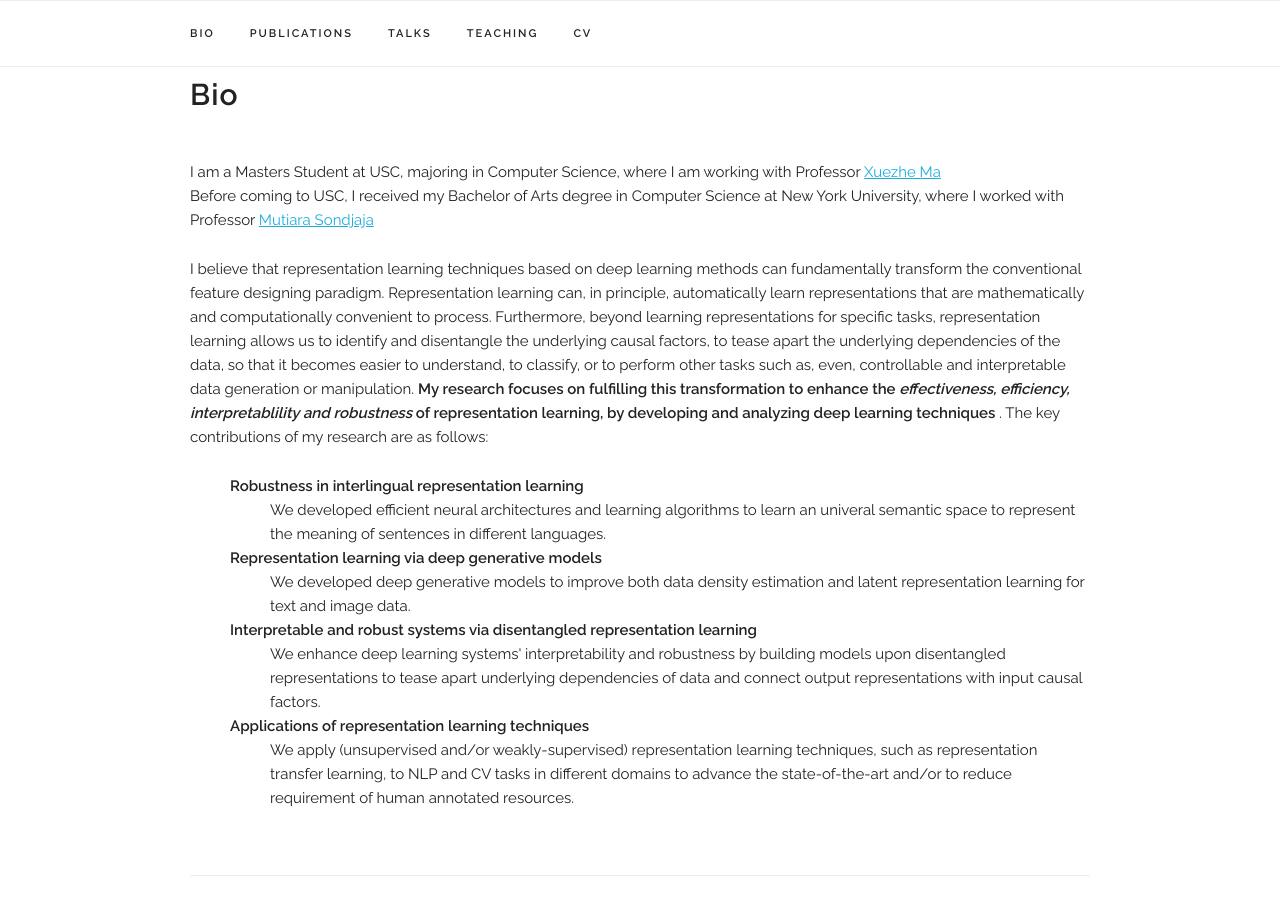
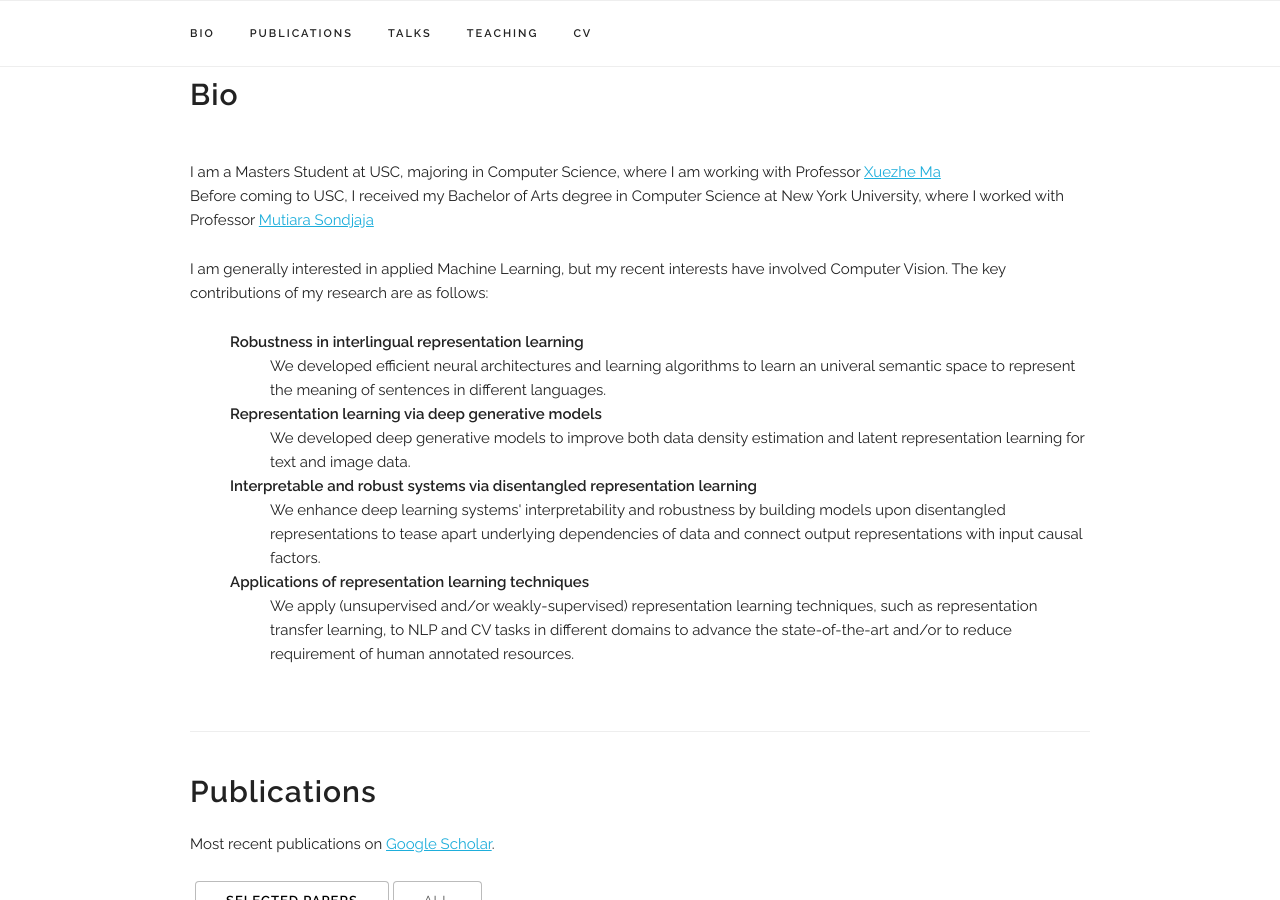
Before and after one commit to euigyuki/euigyuki.github.io, a Jekyll site: the page built from index.html, in a window 1280 px wide and 900 px high, scrolled down 413 px. Built offline with Jekyll 4.4.1, drawn with Linux system fonts in a browser that asks for light colours; some web fonts are replaced.

Commit message:
slight changes to the main info of my introduction

```diff
--- a/index.html
+++ b/index.html
@@ -12,13 +12,9 @@ title: Home
 
   </p>
   <p>
-    I believe that representation learning techniques based on deep learning methods can fundamentally transform the conventional feature designing paradigm.
-    Representation learning can, in principle, automatically learn representations that are mathematically and computationally convenient to process.
-    Furthermore, beyond learning representations for specific tasks, representation learning allows us to identify and disentangle the underlying causal factors,
-    to tease apart the underlying dependencies of the data, so that it becomes easier to understand, to classify, or to perform other tasks such as, even, controllable and interpretable data generation or manipulation.
-    <b>My research focuses on fulfilling this transformation to enhance the <i>effectiveness, efficiency, interpretablility and robustness</i> of representation learning,
-       by developing and analyzing deep learning techniques
-    </b>.
+    I am generally interested in applied Machine Learning, but my recent interests have involved Computer Vision.
+
+
     The key contributions of my research are as follows:
     <dl style="PADDING-LEFT: 40px">
     <dt><b>Robustness in interlingual representation learning</b></dt>
```
